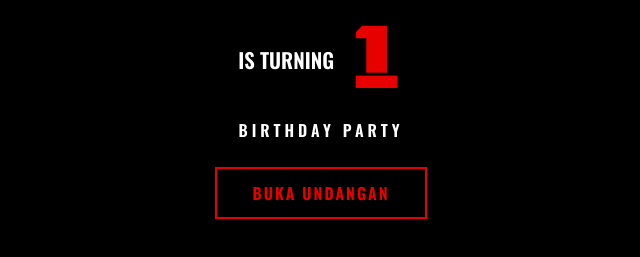
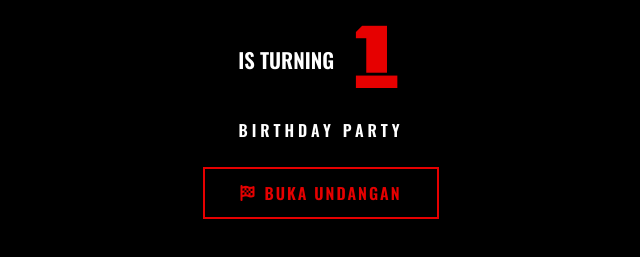
Before and after one commit to jefriyohanestimpal-ui/kenziehut, a plain HTML site: page index.html in a window 1280 px wide. Shown: the part 531-788 px from the top of the page, without its empty margins (319-959 px from the left). Drawn offline with nearby package versions, Linux system fonts and the light colour scheme.

Commit message:
Update index.html

```diff
--- a/index.html
+++ b/index.html
@@ -78,6 +78,9 @@
             color: var(--white); margin-bottom: 25px; text-transform: uppercase; font-weight: 600;
         }
         .btn-start {
+            display: inline-flex;
+    align-items: center;
+    gap: 8px;
             padding: 12px 35px; background: transparent; border: 2px solid var(--red-race);
             color: var(--red-race); font-family: var(--font-sub); font-size: 16px;
             cursor: pointer; transition: 0.3s; letter-spacing: 2px; text-transform: uppercase; font-weight: 600;
@@ -173,7 +176,9 @@
         </div>
         <p class="cover-event">BIRTHDAY PARTY</p>
 
-        <button class="btn-start" id="btnOpen">BUKA UNDANGAN</button>
+        <button class="btn-start" id="btnOpen">
+    <i class="fas fa-flag-checkered"></i> BUKA UNDANGAN
+</button>
     </div>
 
     <!-- AUDIO: Autoplay + Muted (bypass policy) → Unmute saat klik cover -->
```
